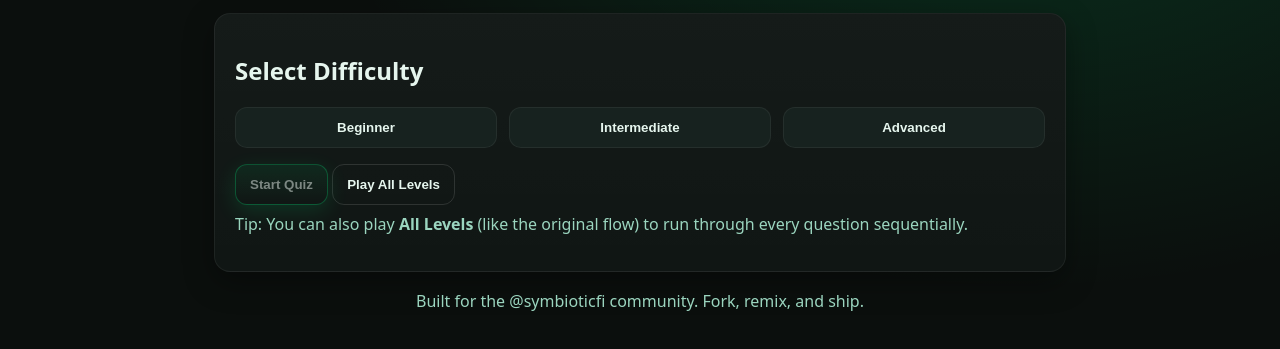
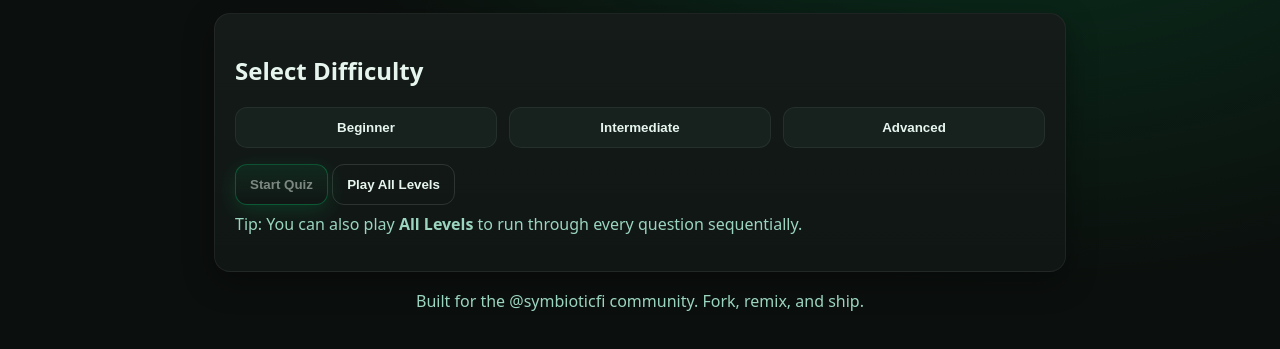
Before and after one commit to Ap3xV/Symbiotic-Test, a plain HTML site: page index.html in a window 1280 px wide. Shown: the part 109-458 px from the top of the page. Drawn offline with Linux system fonts and the light colour scheme.

Commit message:
index.html

```diff
--- a/index.html
+++ b/index.html
@@ -25,7 +25,7 @@
           <button id="btn-start" class="primary" disabled>Start Quiz</button>
           <button id="btn-start-all" class="ghost">Play All Levels</button>
         </div>
-        <p class="hint">Tip: You can also play <strong>All Levels</strong> (like the original flow) to run through every question sequentially.</p>
+        <p class="hint">Tip: You can also play <strong>All Levels</strong> to run through every question sequentially.</p>
       </div>
     </section>
 
```
